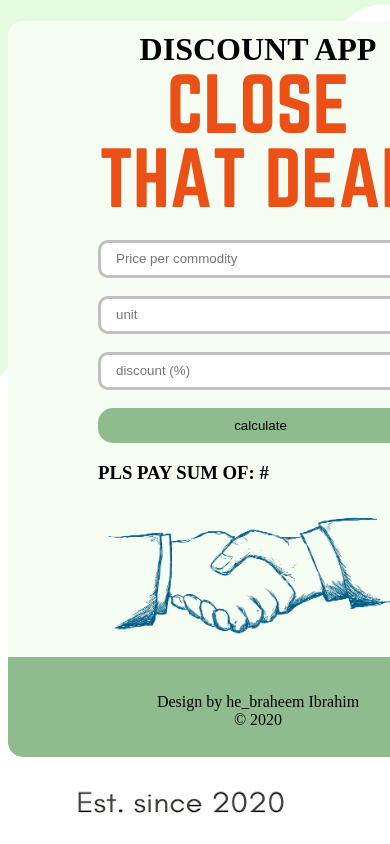
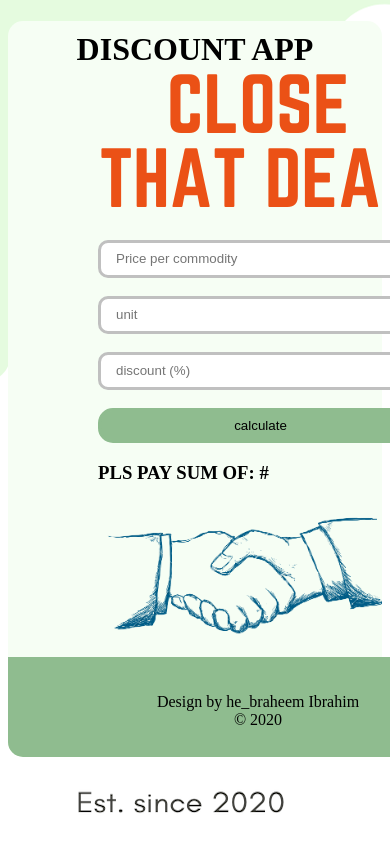
Before and after one commit to hebraheem/first_web_app_discountApp, a plain HTML site: page index.html in a window 390 px wide. Shown: the top 844 px of the page. Drawn offline with Linux system fonts and the light colour scheme.

Commit message:
made mobile responsive

```diff
--- a/css/style.css
+++ b/css/style.css
@@ -51,3 +51,9 @@ h3 {
     margin-left: 90px;
     text-transform: uppercase;
 }
+@media screen and (max-width: 700px) {
+    .main {
+        width: 100%;
+        height: auto;
+    }
+}
```
